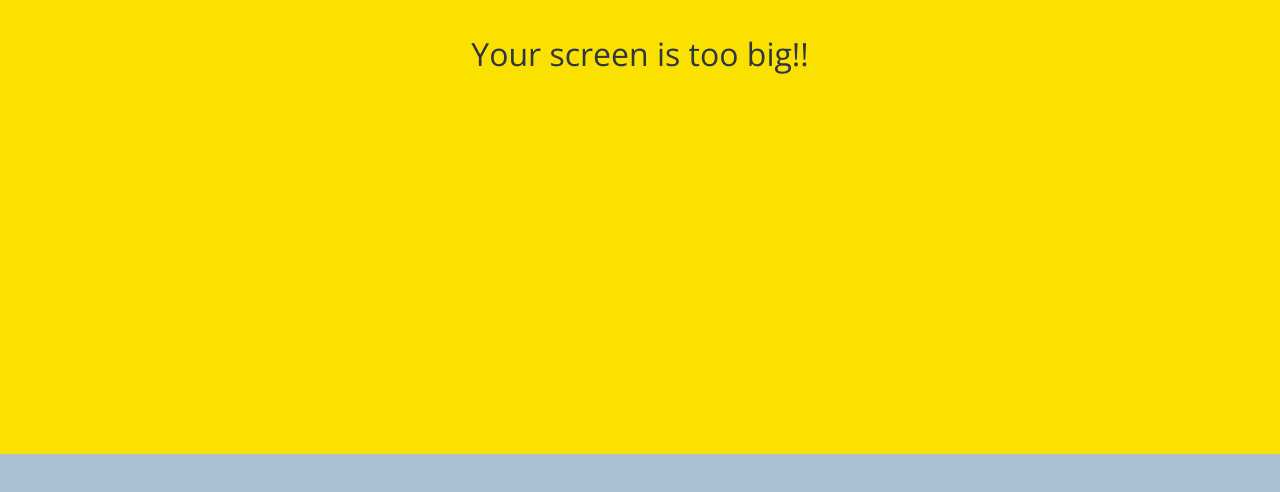
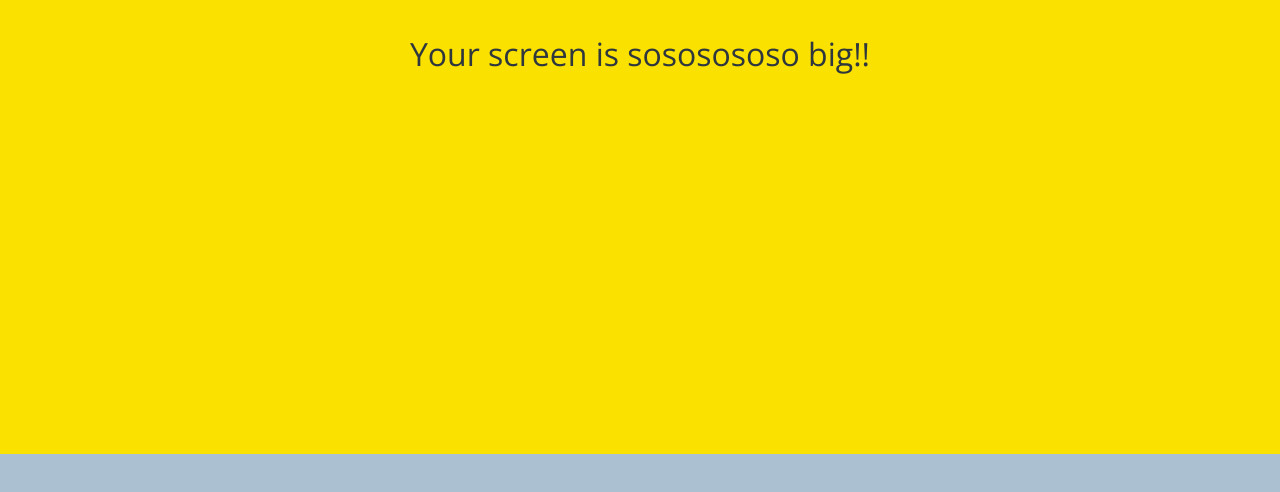
Before and after one commit to Minkeyyyy/Kokoa-clone, a plain HTML site: page chat.html in a window 1280 px wide. Shown: the part 346-838 px from the top of the page. Drawn offline with nearby package versions, Linux system fonts and the light colour scheme.

Commit message:
too --> sosososo

```diff
--- a/chat.html
+++ b/chat.html
@@ -77,7 +77,7 @@
     </form>
 
     <div id="no-mobile">
-      <span>Your screen is too big!!</span>
+      <span>Your screen is sososososo big!!</span>
     </div>
 
     <script
```
